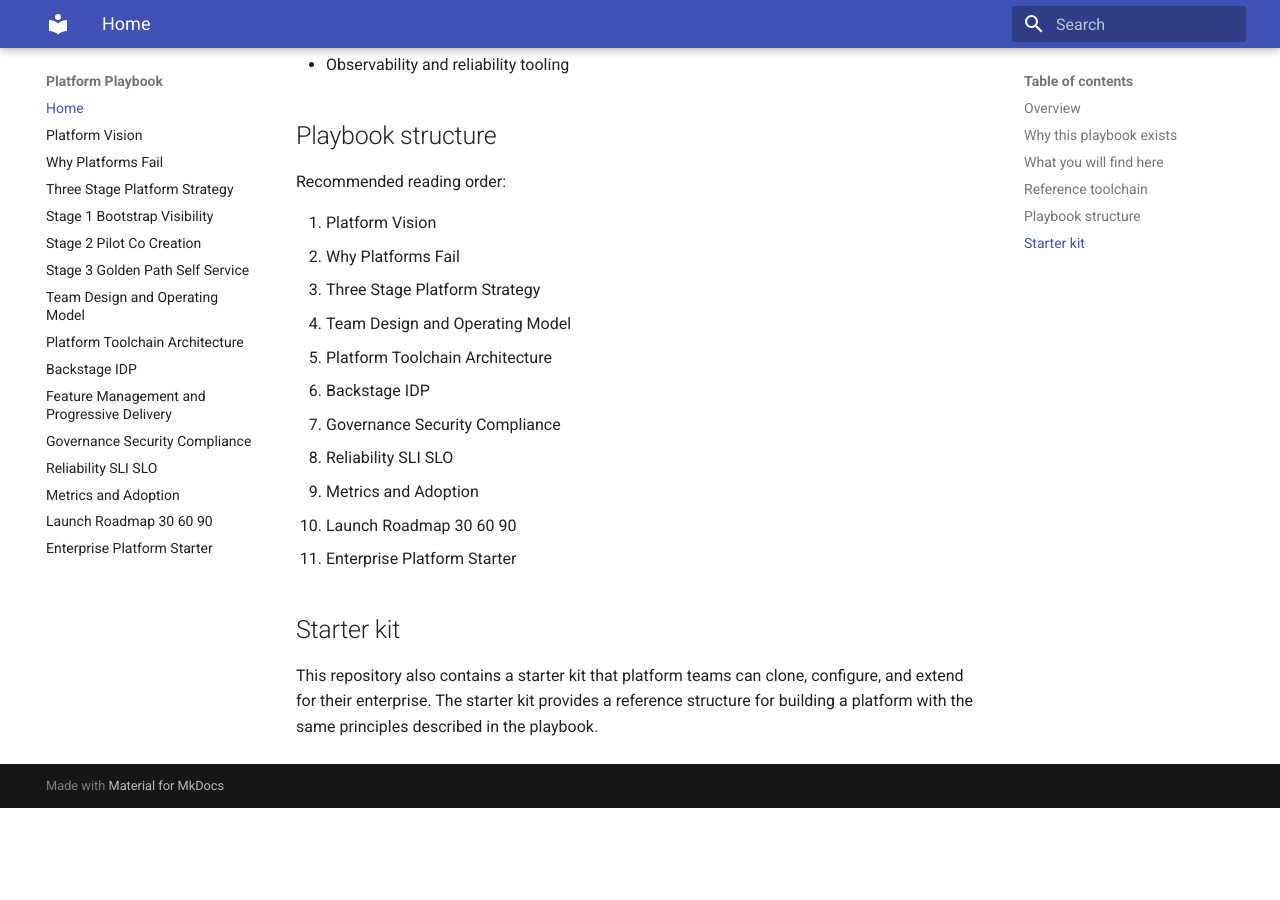
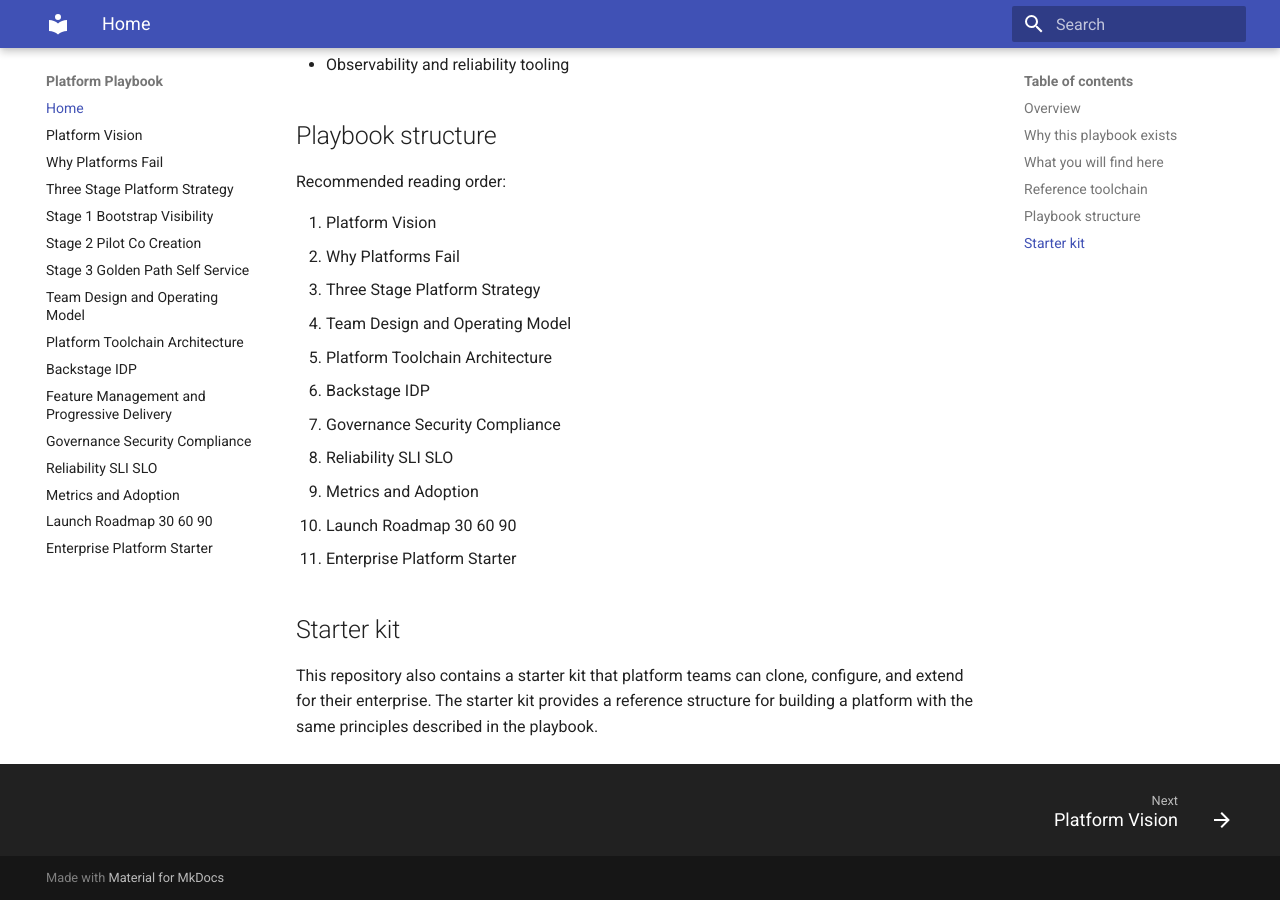
Before and after one commit to awsvkvims/platform-playbook, an MkDocs documentation site: the page built from docs/index.md, in a window 1280 px wide and 900 px high, scrolled down 1309 px. Built offline with MkDocs 1.6.1 and Material for MkDocs 9.7.7, drawn with Linux system fonts in a browser that asks for light colours; before the commit the page ends 2117 px from its top, so only the background shows below that.

Commit message:
add mkdoc features for better navigation

```diff
--- a/mkdocs.yml
+++ b/mkdocs.yml
@@ -3,6 +3,12 @@ site_description: Platform engineering playbook and enterprise DevOps starter ki
 
 theme:
   name: material
+  features:
+    - navigation.footer
+    - navigation.instant
+    - navigation.tracking
+    - navigation.sections
+    - search.highlight
 
 nav:
   - Home: index.md
```
